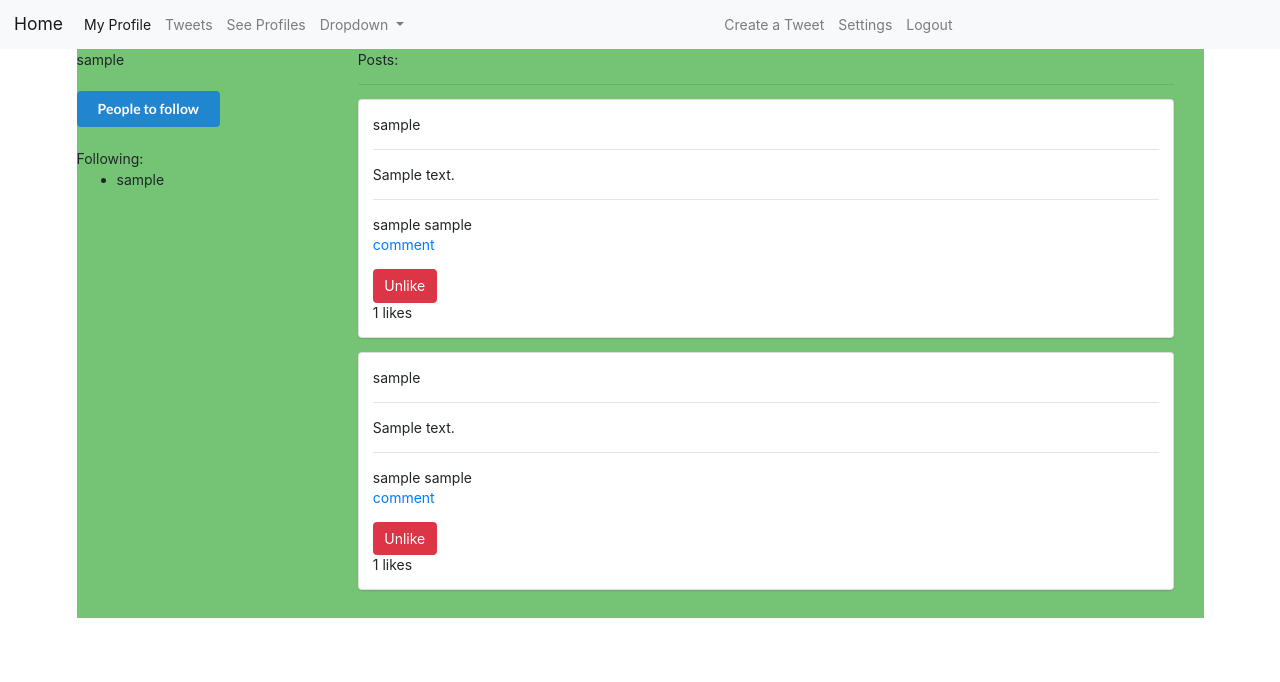
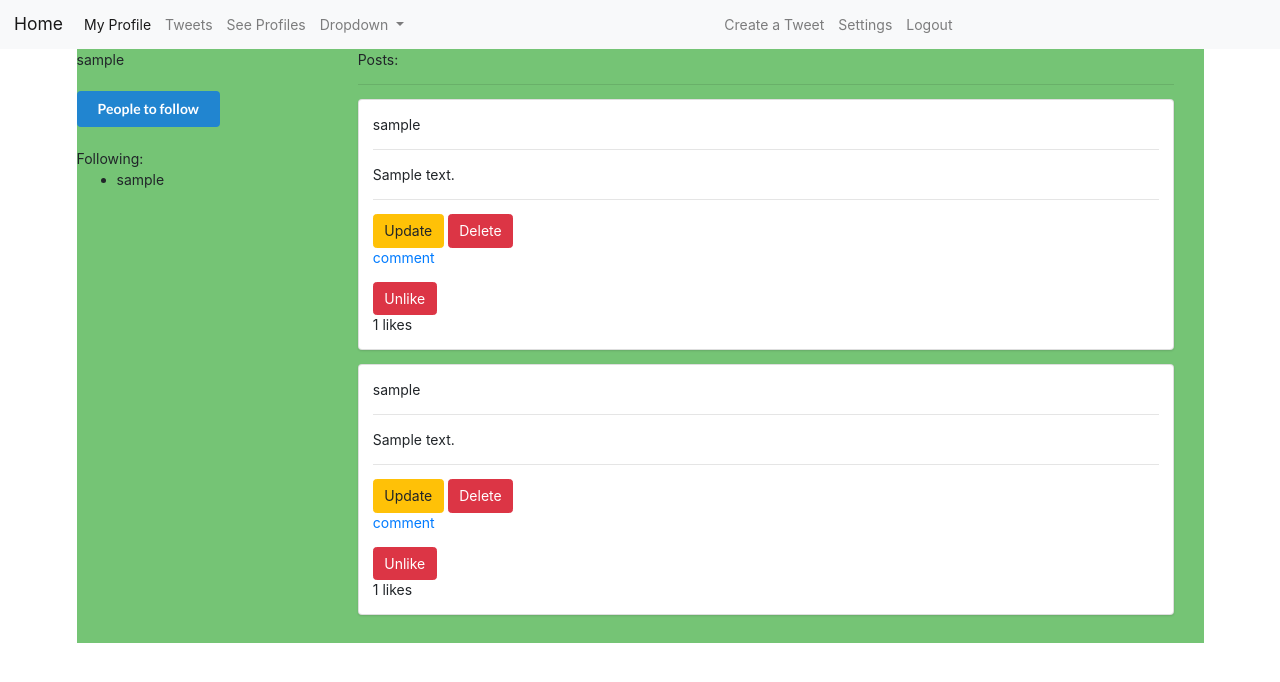
Before and after one commit to ShubhamSoitkarNeosoft/Twitter, a Django app: page /posts/ in a window 1280 px wide. Shown: the top 682 px of the page. Run offline with Django 3.2, Linux system fonts and the light colour scheme; a user stored in the database is signed in; tables that the repository leaves empty hold one stand-in row (values such as "Sample post"); some libraries are stand-ins or nearby versions.

Commit message:
post updation functionality added

```diff
--- a/twitter/blog/urls.py
+++ b/twitter/blog/urls.py
@@ -6,5 +6,6 @@ urlpatterns = [
     path('create-tweet/',views.create_tweet, name = 'create-tweet-view'),
     path('comment/<int:pk>',views.comment_view, name = 'comment'),
     path('post-like/',views.like_post, name = 'like-post'),
+    path('update-post/<int:pk>',views.update_post, name = 'update-post'),
 
 ]
--- a/twitter/blog/views.py
+++ b/twitter/blog/views.py
@@ -41,7 +41,13 @@ def posts_of_following_profiles(request):
         page_obj = p.page(1)
     except EmptyPage:
         page_obj = p.page(p.num_pages)
-    context = {'page_obj': page_obj}
+    for p in page_obj:
+        print(p.author.id,request.user.id)
+        if str(p.author) == str(request.user) :
+            post_owner = True
+        else:
+            post_owner = False
+        print(post_owner)
     return render(request, 'blog/main.html',{'profile':profile, 'posts':page_obj})
 
 
@@ -102,3 +108,20 @@ def like_post(request):
         like.save()
     return redirect(request.META.get('HTTP_REFERER'))
     #return redirect('posts-follow-view')
+
+def update_post(request,pk):
+    post = Post.objects.get(id = pk)
+    form = PostForm(instance = post)
+    if request.method == 'POST':
+        form = PostForm(data=request.POST, instance=post)
+        if form.is_valid():
+            form.save()
+            return redirect('posts-follow-view')
+    return render(request,'blog/create_tweet.html',{'form':form})
+
+def delete_post(request,pk):
+    if request.method == 'POST':
+        post = Post.objects.get(pk=pk)
+        post.delete()
+        return redirect('posts-follow-view')
+    return render(request,'blog/post_delete_confirm.html')
--- a/twitter/templates/blog/main.html
+++ b/twitter/templates/blog/main.html
@@ -30,9 +30,13 @@
                     <hr>
                     {{post.body}}
                     <hr>
-                    {{post.author}} {{request.user}}
-                    {% if post.author == request.user %}
-                    update
+                    {% if request.user.id == post.author.id %}
+                    <a href = "{% url 'update-post' post.id %}">
+                        <button class="btn btn-warning">Update</button>
+                    </a>
+                    <a href = "#">
+                        <button class="btn btn-danger">Delete</button>
+                    </a>
                     {% endif %}
                     <p><a href = "{% url 'comment' post.id %}">comment</a></p>
 
```
Also changed, not shown: twitter/templates/blog/post_delete_confirm.html (added, +9 -0 lines), twitter/templates/blog/update_post.html (added).
